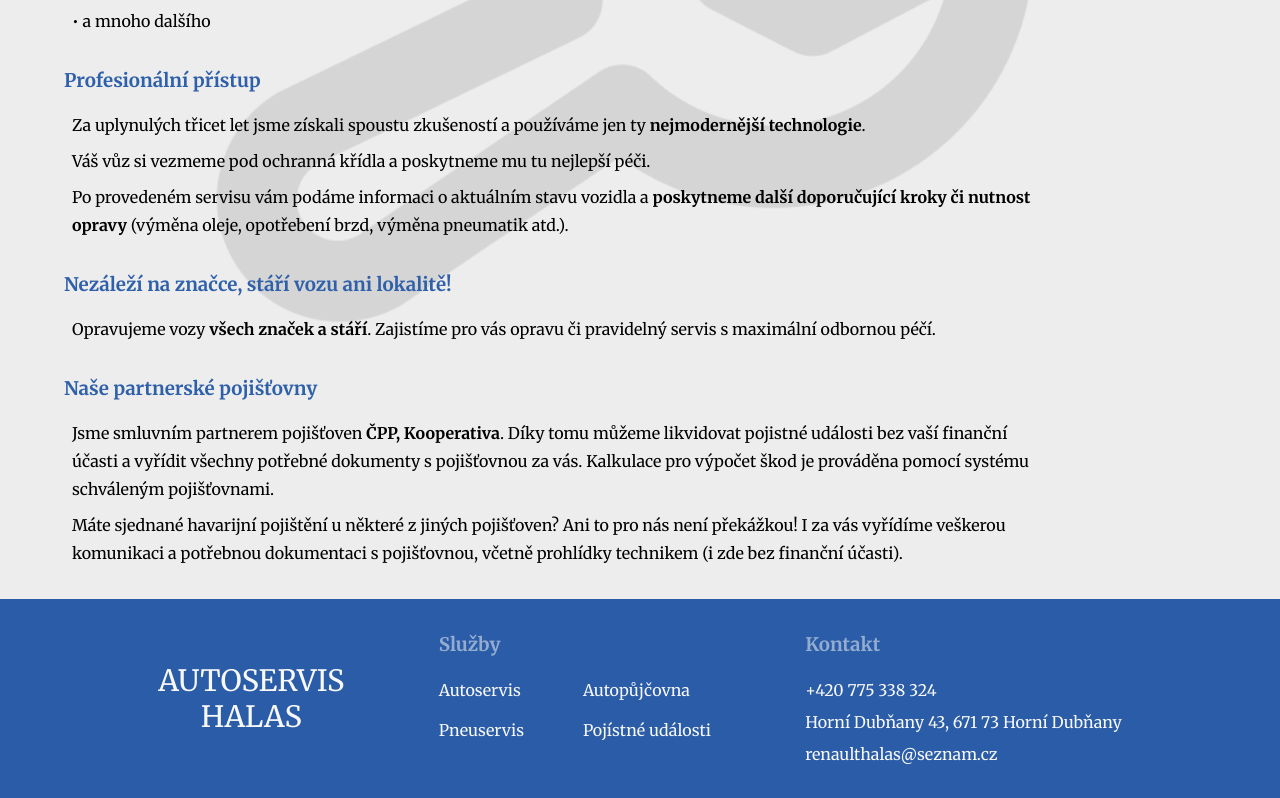
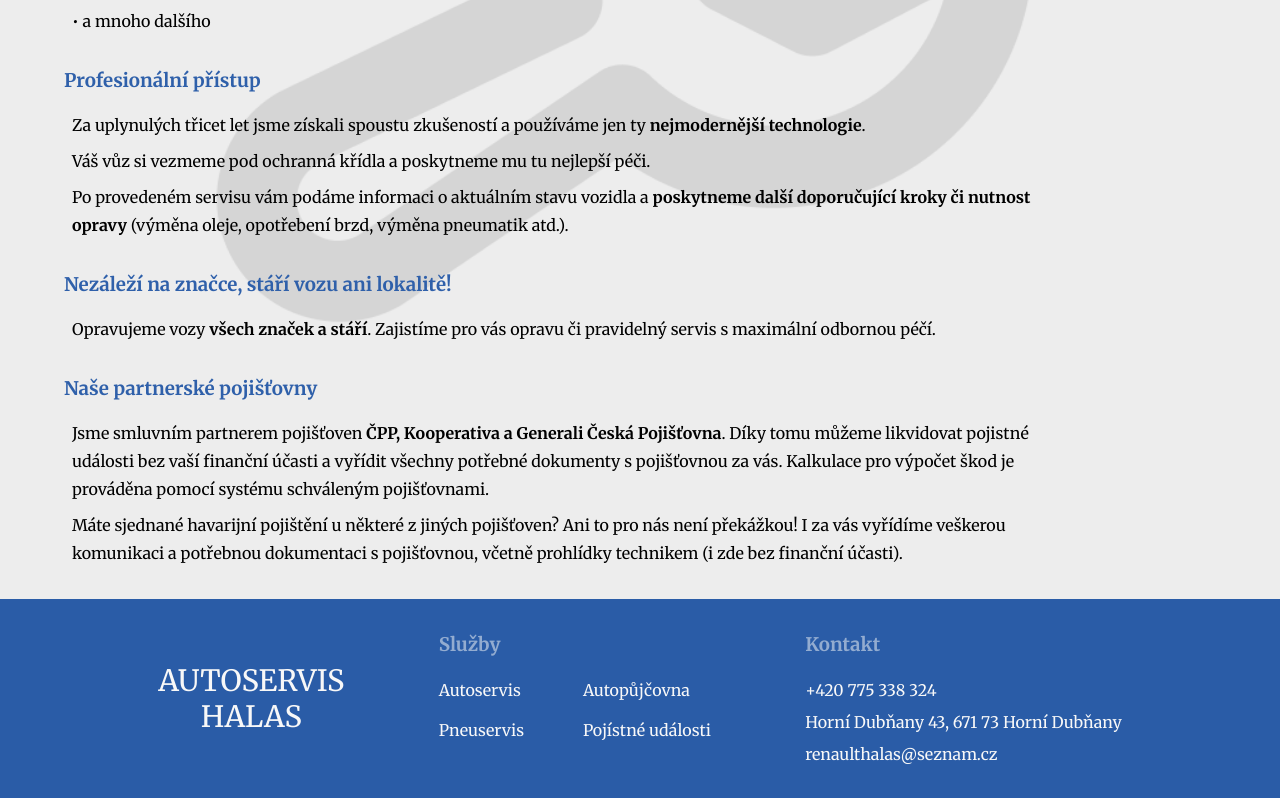
Before and after one commit to SedrlaP/ahWeb, a React (Vite) app: page /onas in a window 1280 px wide. Shown: the part 813-1611 px from the top of the page. Built offline with nearby package versions, Linux system fonts and the light colour scheme.

Commit message:
add generali to ONas page

```diff
--- a/src/pages/ONas/ONas.jsx
+++ b/src/pages/ONas/ONas.jsx
@@ -33,7 +33,7 @@ function ONas() {
         </div>
         <div className="text-block">
           <h3>Naše partnerské pojišťovny</h3>
-          <p>Jsme smluvním partnerem pojišťoven <strong>ČPP, Kooperativa</strong>. Díky tomu můžeme likvidovat pojistné události bez vaší finanční účasti a vyřídit všechny potřebné dokumenty s pojišťovnou za vás. Kalkulace pro výpočet škod je prováděna pomocí systému schváleným pojišťovnami.</p>
+          <p>Jsme smluvním partnerem pojišťoven <strong>ČPP, Kooperativa a Generali Česká Pojišťovna</strong>. Díky tomu můžeme likvidovat pojistné události bez vaší finanční účasti a vyřídit všechny potřebné dokumenty s pojišťovnou za vás. Kalkulace pro výpočet škod je prováděna pomocí systému schváleným pojišťovnami.</p>
           <p>Máte sjednané havarijní pojištění u některé z jiných pojišťoven? Ani to pro nás není překážkou! I za vás vyřídíme veškerou komunikaci a potřebnou dokumentaci s pojišťovnou, včetně prohlídky technikem (i zde bez finanční účasti).</p>
         </div>
       </div>
```
